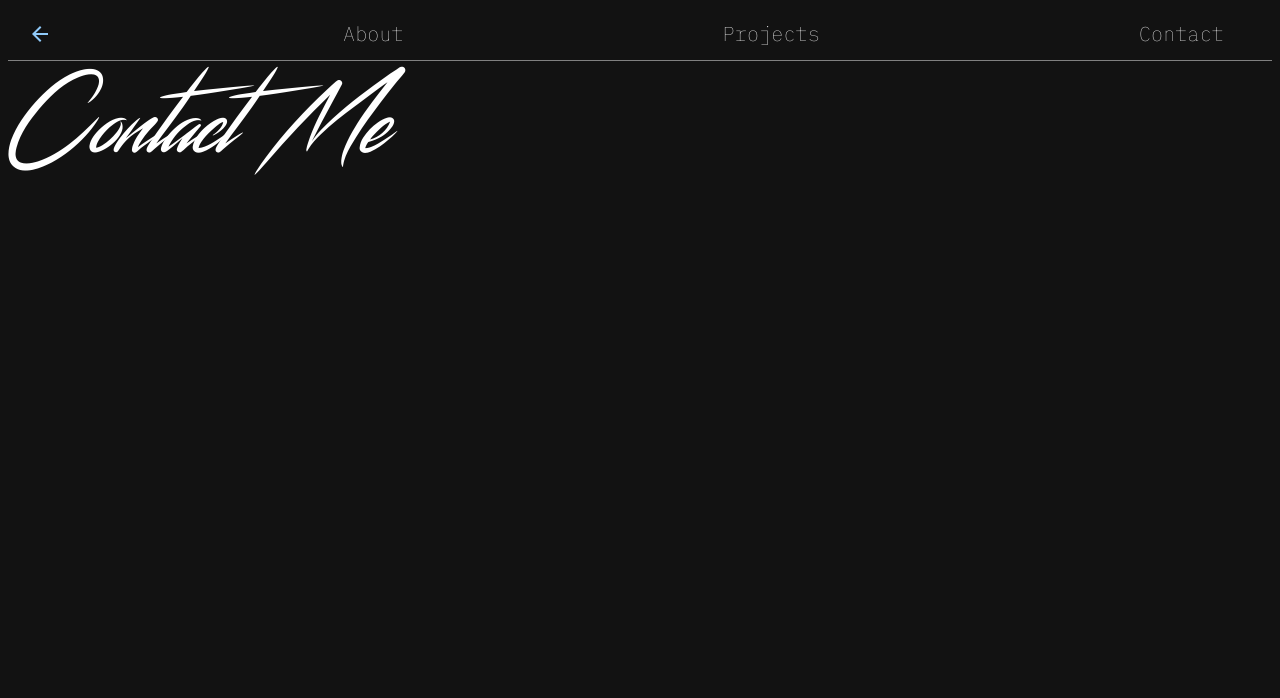
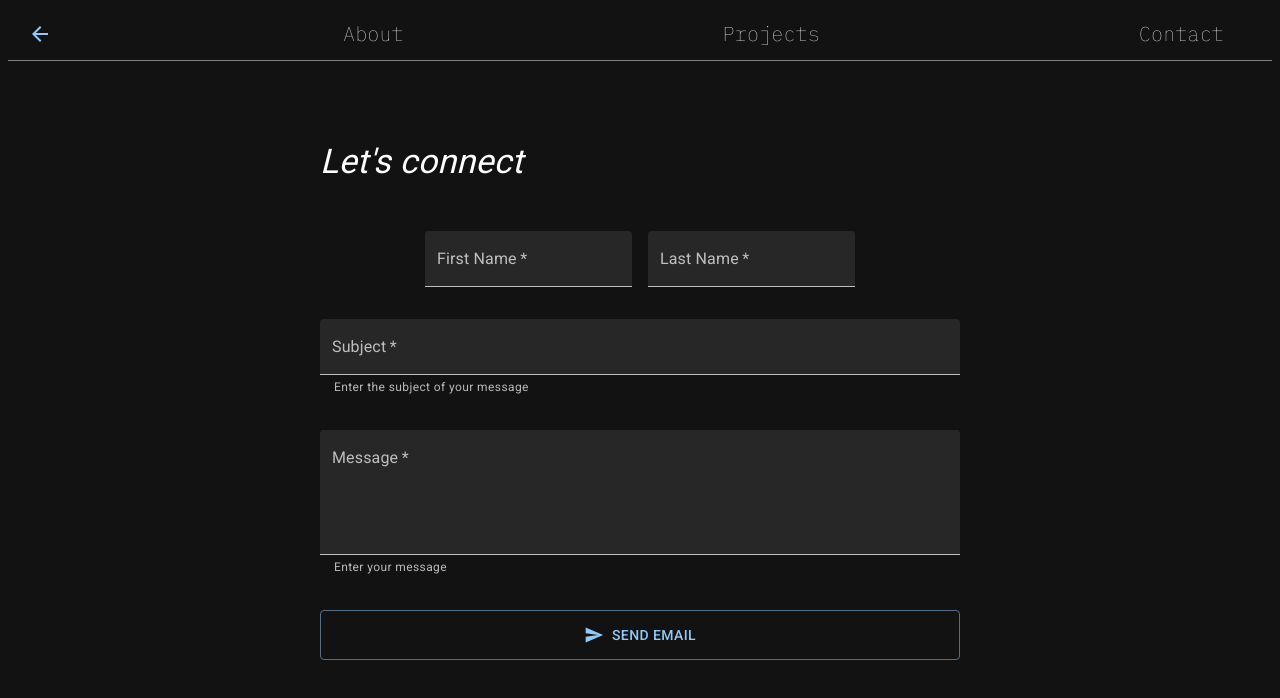
Before and after one commit to Trevor5008/portfolio-site, a Next.js app: page /contact in a window 1280 px wide. Shown: the top 698 px of the page. Built offline with nearby package versions, Linux system fonts and the light colour scheme.

Commit message:
Contact form UI components arranged and styled, needs functionality

```diff
--- a/src/app/contact/page.js
+++ b/src/app/contact/page.js
@@ -1,11 +1,169 @@
+"use client";
+import { useState } from "react";
 import {
    Box,
    Button,
-   Typography
-} from "@mui/material"
+   Container,
+   FormControl,
+   FormHelperText,
+   Input,
+   InputLabel,
+   TextField,
+   Typography,
+} from "@mui/material";
+import SendIcon from '@mui/icons-material/Send';
 
 export default function Contact() {
-  return (
-    <Typography variant="h1">Contact Me</Typography>
-  )
+   const [subject, setSubject] = useState("");
+   const [message, setMessage] = useState("");
+   const [firstName, setFirstName] = useState("");
+   const [lastName, setLastName] = useState("");
+
+   function handleFirstNameChange(evt) {
+      setFirstName(evt.target.value);
+   }
+
+   function handleLastNameChange(evt) {
+      setLastName(evt.target.value);
+   }
+
+   function handleSubjectLine(evt) {
+      setSubject(evt.target.value);
+   }
+
+   function handleMessageChange(evt) {
+      setMessage(evt.target.value);
+   }
+
+   function handleSubmit(evt) {
+      evt.preventDefault();
+      console.log("First Name: ", firstName);
+      console.log("Last Name: ", lastName);
+      console.log("Subject: ", subject);
+      console.log("Message: ", message);
+   }
+
+   return (
+      <Container>
+      {/* Contact Form */}
+      <Typography
+         variant="h4"
+         fontStyle="italic"
+         margin="10vh 0 0 20vw"
+      >
+         Let&apos;s connect
+      </Typography>
+      <form
+         action="#"
+         onSubmit={handleSubmit}
+      >
+         <Box
+            display="flex"
+            flexDirection="column"
+            alignItems="center"
+            width="50vw"
+            height="50vh"
+            margin="auto"
+            marginTop={4}
+         >
+            <Box
+               display="flex"
+               margin="1rem 0"
+               fullWidth
+            >
+               {/* First Name */}
+               <FormControl
+                  id="first-name-control"
+                  sx={{
+                     padding: "0 1rem 0 0",
+                  }}
+               >
+                  <TextField
+                     id="first-name"
+                     aria-describedby="first-name"
+                     label="First Name"
+                     variant="filled"
+                     onChange={handleFirstNameChange}
+                     value={firstName}
+                     required={true}
+                  />
+               </FormControl>
+               {/* Last Name */}
+               <FormControl id="last-name-control">
+                  <TextField
+                     id="last-name"
+                     aria-describedby="last-name"
+                     label="Last Name"
+                     variant="filled"
+                     onChange={handleLastNameChange}
+                     value={lastName}
+                     required={true}
+                  />
+               </FormControl>
+            </Box>
+            {/* Subject Line */}
+            <FormControl
+               id="subject-line-control"
+               sx={{
+                  margin: "1rem 0"
+               }}
+               fullWidth
+            >
+               <TextField
+                  id="subject-line"
+                  aria-describedby="subject-line"
+                  label="Subject"
+                  onChange={handleSubjectLine}
+                  variant="filled"
+                  value={subject}
+                  required={true}
+               />
+               <FormHelperText id="subject-line-helper-text">
+                  Enter the subject of your message
+               </FormHelperText>
+            </FormControl>
+            {/* Message Body */}
+            <FormControl
+               id="message-body-control"
+               sx={{
+                  margin: "1rem 0"
+               }}
+               fullWidth
+            >
+               <TextField
+                  id="message-body"
+                  label="Message"
+                  aria-describedby="message-body"
+                  variant="filled"
+                  onChange={handleMessageChange}
+                  multiline
+                  rows={4}
+                  value={message}
+                  required={true}
+               />
+               <FormHelperText id="message-body-helper-text">
+                  Enter your message
+               </FormHelperText>
+            </FormControl>
+            <Button
+               type="submit"
+               variant="outlined"
+               sx={{
+                  margin: "1rem 0",
+                  padding: "0.75rem"
+               }}
+               fullWidth
+            >
+               <SendIcon
+                  fontSize="small"
+                  sx={{
+                     marginRight: "0.5rem"
+                  }}
+               />
+               Send Email
+            </Button>
+         </Box>
+      </form>
+      </Container>
+   );
 }
```
